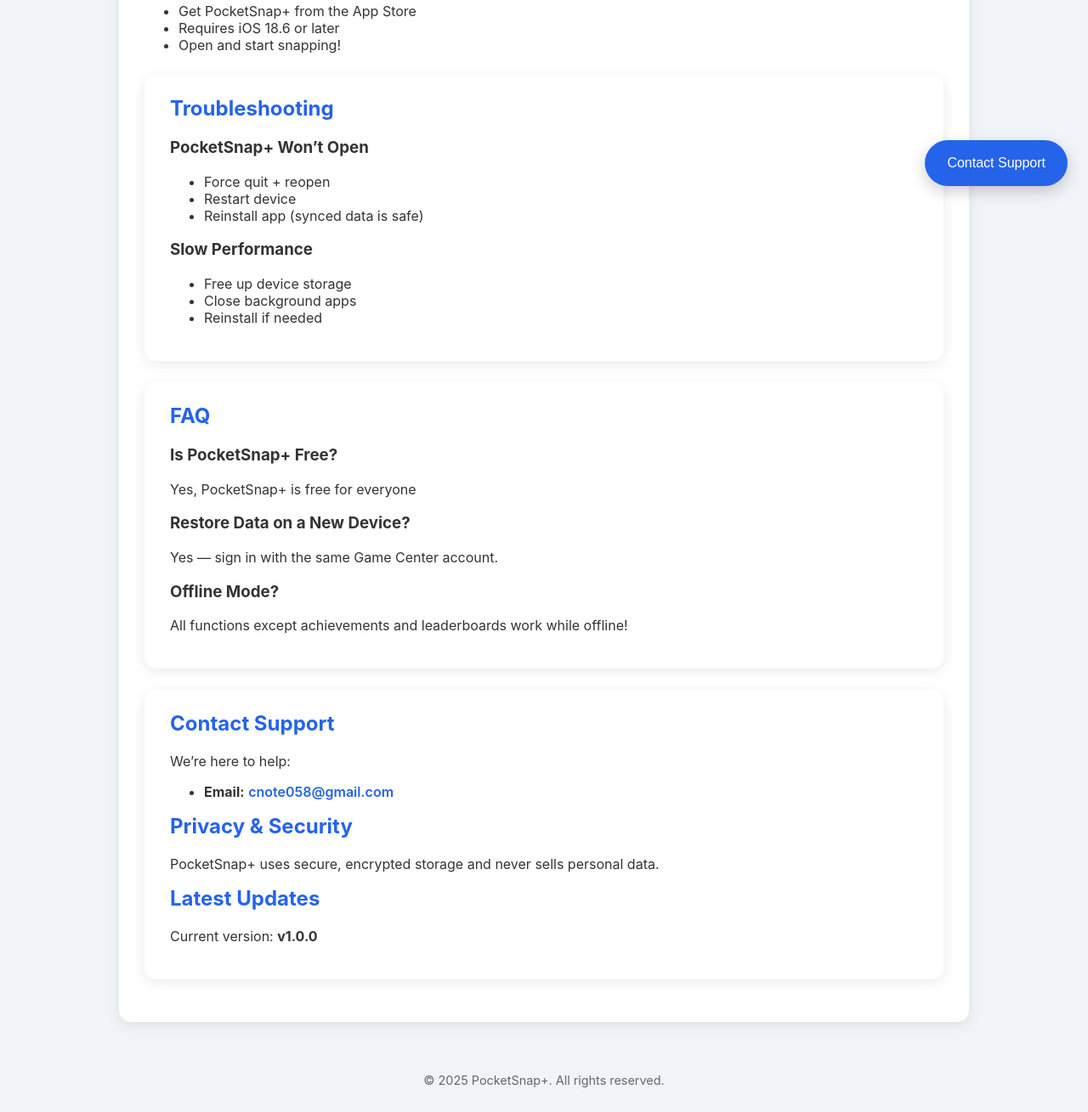
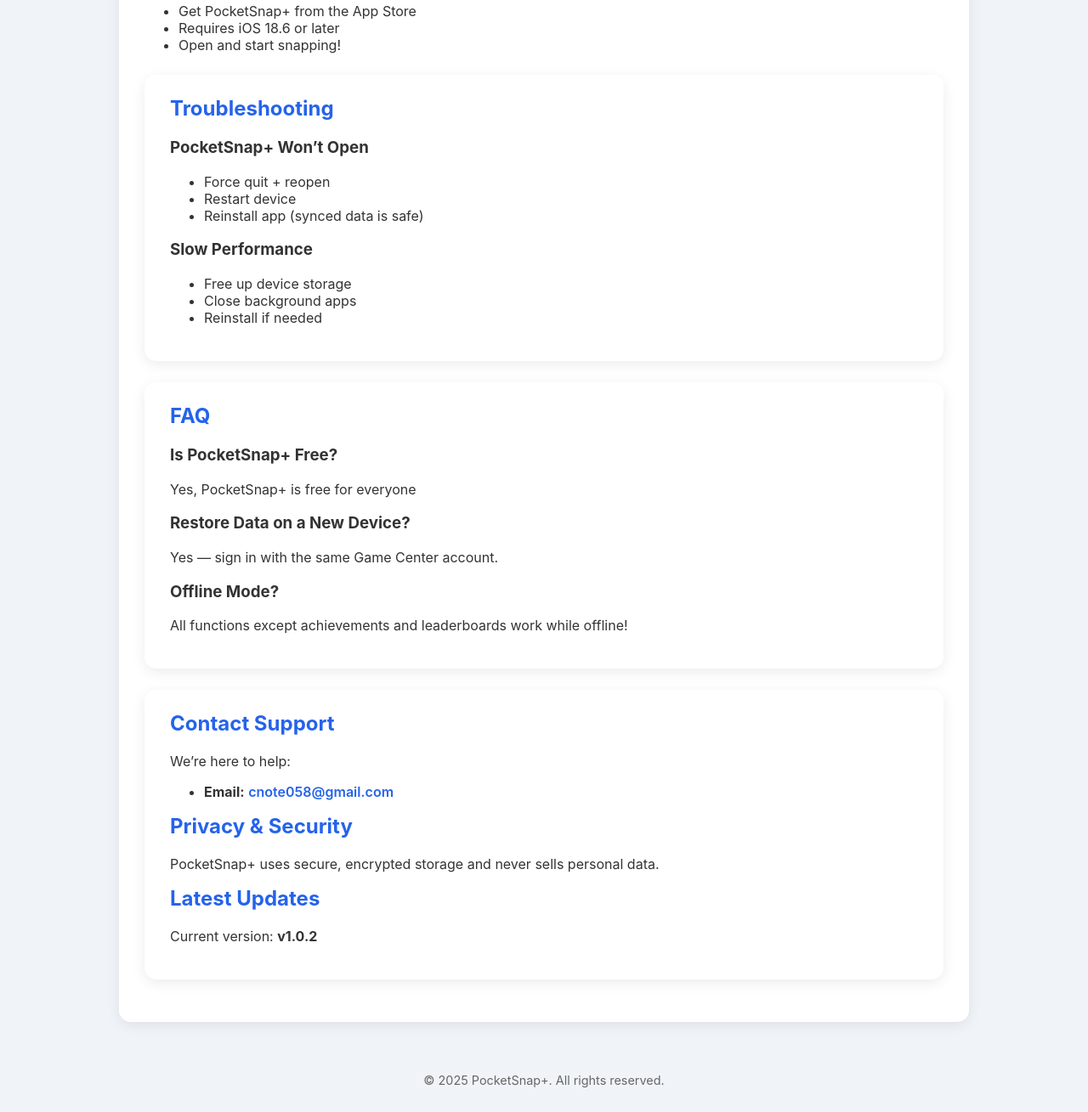
Before and after one commit to conjosn/pocketsnapplus-support, a plain HTML site: page index.html in a window 1280 px wide. Shown: the part 554-1863 px from the top of the page at 85% size. Drawn offline with Linux system fonts and the light colour scheme.

```diff
--- a/index.html
+++ b/index.html
@@ -224,14 +224,11 @@
 
 
     <h2>Latest Updates</h2>
-    <p>Current version: <strong>v1.0.0</strong></p>
+    <p>Current version: <strong>v1.0.2</strong></p>
   </div>
 
 </div>
 
-<button class="floating-btn" onclick="window.location='mailto:cnote058.com'">
-  Contact Support
-</button>
   <script data-name="BMC-Widget" data-cfasync="false" src="https://cdnjs.buymeacoffee.com/1.0.0/widget.prod.min.js" data-id="csnare" data-description="Support me on Buy me a coffee!" data-message="" data-color="#5F7FFF" data-position="Right" data-x_margin="18" data-y_margin="18"></script>
 
 <footer>
```
